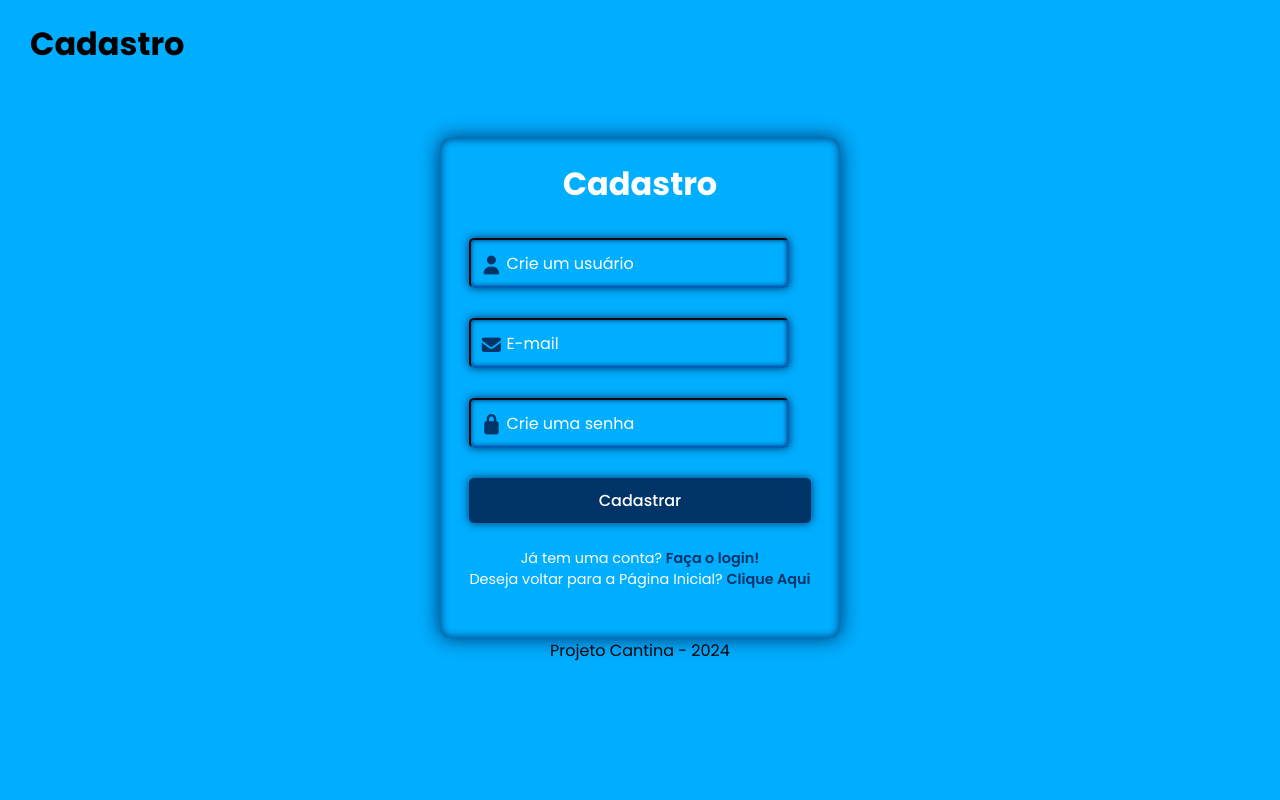
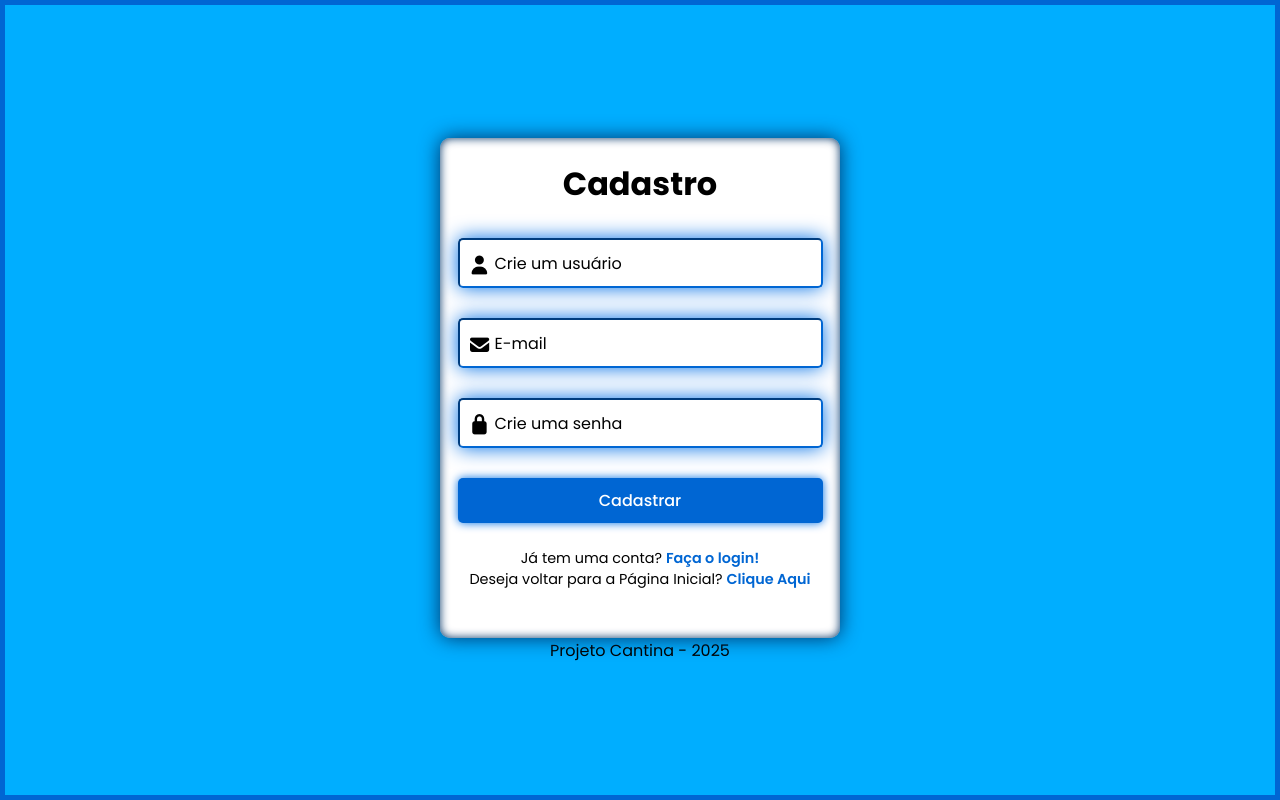
Before and after one commit to RianTech-creator/pm-fe, a Django app: page /usuario/cadastrar/ in a window 1280 px wide. Run offline with Django 5.2, Linux system fonts and the light colour scheme; some libraries are stand-ins or nearby versions.

Commit message:
cores do cadastro alterado

```diff
--- a/static/style.css
+++ b/static/style.css
@@ -61,6 +61,15 @@
   margin-top: 10px;
   font-size: 1.1em;
   text-shadow: var(--text-shadow-neon);
+}
+
+.login-register-body {
+  animation: rgb-screen-border-animation 7s linear infinite;
+
+}
+
+.title-cadastro {
+  color: var(--secondary-color);
 }
 
 /*botões neon do home*/
@@ -147,6 +156,8 @@ body {
   align-items: center;
   min-height: 100vh;
   background: #00aeff;
+  border-style: solid; /* Adiciona um estilo de borda sólido */
+  border-width: 5px;   /* Define a largura da borda */
   flex-direction: column; /* Alinha os itens verticalmente */
 }
 
@@ -161,12 +172,13 @@ header {
 
 .wrapper {
   position: relative;
+  color: var(--secondary-color);
   display: flex;
   justify-content: center;
   align-items: center;
   width: 400px;
   height: 500px;
-  background: transparent; /* Precisa ser corrigido no Chrome (webkit) */
+  background: var(--primary-color);
   border-radius: 10px;
   transition: 0.5s;
   /* Animação RGB na borda e sombra */
@@ -184,7 +196,7 @@ h2 {
 
 .input-box {
   position: relative;
-  width: 320px;
+  width: 100%; /* Faz o input-box ocupar a mesma largura do botão */
   margin: 30px 0;
 }
 
@@ -195,24 +207,25 @@ h2 {
   outline: none;
   border-radius: 5px;
   font-size: 1em;
-  color: var(--primary-color);
+  color: var(--secondary-color);
   padding: 0 10px 0 35px;
   transition: 0.5s;
   /* Animação RGB na borda e sombra do input */
-  animation: rgb-input-shadow-animation 20s linear infinite;
+  animation: rgb-screen-border-animation 7s linear infinite;
 }
 
 .input-box input::placeholder {
-  color: #fff;
+  color: var(--secondary-color);
 }
 
 .input-box .icon {
   position: absolute;
   left: 10px;
+  right: 5px;
   font-size: 1.2em;
   line-height: 55px;
   transition: 0.5s;
-  animation: rgb-text-animation 20s linear infinite;
+  color: var(--secondary-color);
 }
 
 .forgot-pass {
@@ -242,7 +255,7 @@ button {
   font-weight: 500;
   transition: 0.5s;
   /* Aplica a animação RGB */
-  animation: rgb-animation 20s linear infinite;
+  animation: rgb-animation 7s linear infinite;
 }
 
 /* Removemos a mudança de fundo no hover para não conflitar com a animação,
@@ -287,6 +300,23 @@ button {
     color: #007BFF; /* Azul */
   }
 }
+
+/* Nova animação para texto que corresponde à animação da borda */
+@keyframes rgb-border-text-animation {
+  0% {
+    color: #007BFF; /* Azul */
+  }
+  33% {
+    color: #003366; /* Azul Escuro */
+  }
+  67% {
+    color: #000000; /* Preto */
+  }
+  100% {
+    color: #007BFF; /* Azul */
+  }
+}
+
 
 /* Animação para bordas e sombras */
 @keyframes rgb-border-shadow-animation {
@@ -355,7 +385,7 @@ button {
 }
 
 .register-link p {
-  color: var(--primary-color);
+  color: var(--secondary-color);
 }
 
 .register-link p a {
@@ -363,7 +393,8 @@ button {
   font-weight: 600;
   transition: 0.5s;
   /* Animação RGB no link de registro */
-  animation: rgb-text-animation 20s linear infinite;
+
+  animation: rgb-border-text-animation 7s linear infinite;
 }
 
 .register-link p a:hover {
@@ -380,12 +411,9 @@ button {
   }
 }
 
-/* --- Estilos da Página do Carrinho --- */
-
-/* Sobrescreve o body para a página do carrinho, removendo o tema neon */
 /* A animação foi reativada, mas agora com o tema azul */
 .cart-page-body {
-    background-color: #c2c2c2 !important; /* Fundo preto para a animação de borda se destacar */
+    background-color: var(--neon-color) !important; /* Fundo preto para a animação de borda se destacar */
     font-family: "Poppins", sans-serif !important;
     animation: rgb-screen-border-animation 10s linear infinite;
 }
--- a/usuario/templates/usuario_cadastrar.html
+++ b/usuario/templates/usuario_cadastrar.html
@@ -5,18 +5,18 @@
 {% endblock %}
 
 {% block title %}
-    Cadastro - Projeto Cantina
+
 {% endblock %}
 
 {% block header %}
-    <h1>Cadastro</h1>
+
 {% endblock %}
 
 {% block content %}
     <div class="wrapper">
         <form method="POST" action="{% url 'usuario_cadastrar' %}">
             {% csrf_token %}
-            <h2>Cadastro</h2>
+            <h2 class="title-cadastro">Cadastro</h2>
             <div class="input-box">
                 <span class="icon">
                     <i class="fa-solid fa-user"></i>
@@ -45,5 +45,5 @@
 {% endblock %}
 
 {% block footer %}
-    Projeto Cantina - 2024
+    Projeto Cantina - 2025
 {% endblock %}
```
Also changed, not shown: 1 other file.
